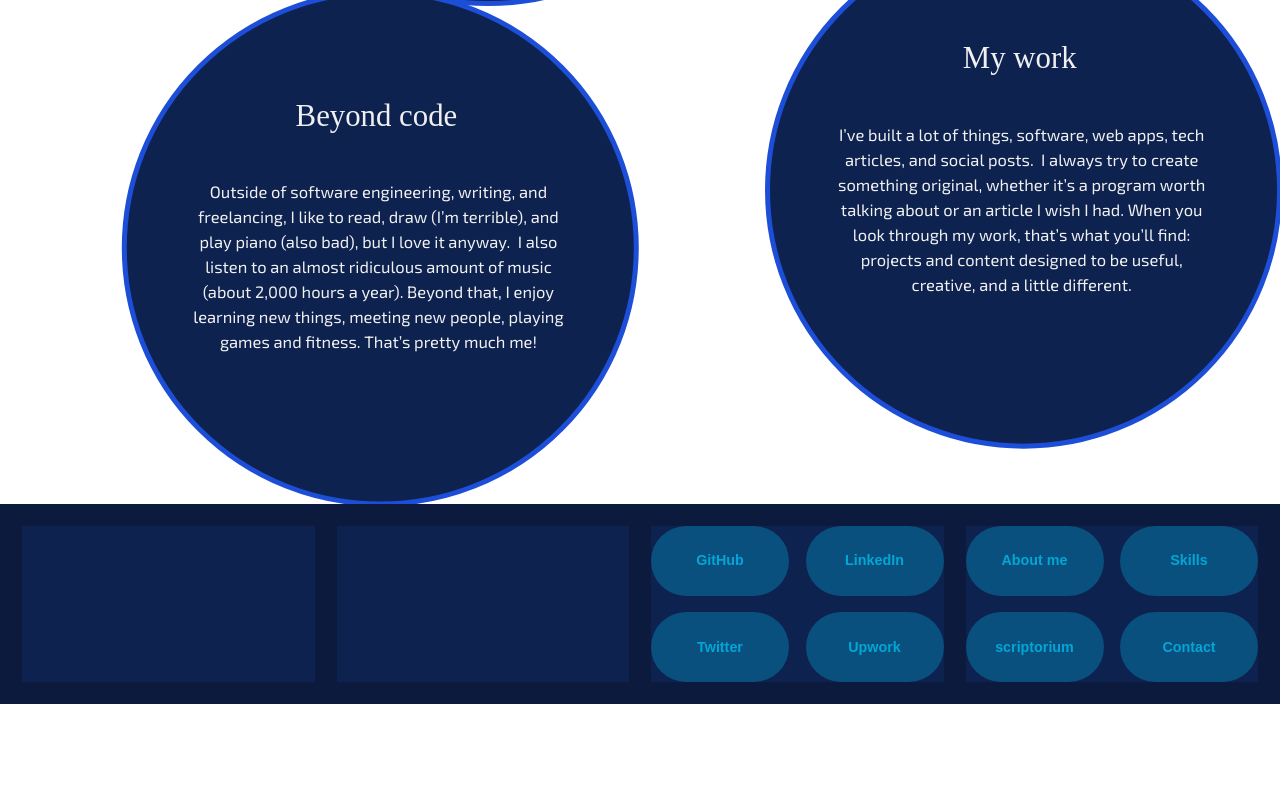
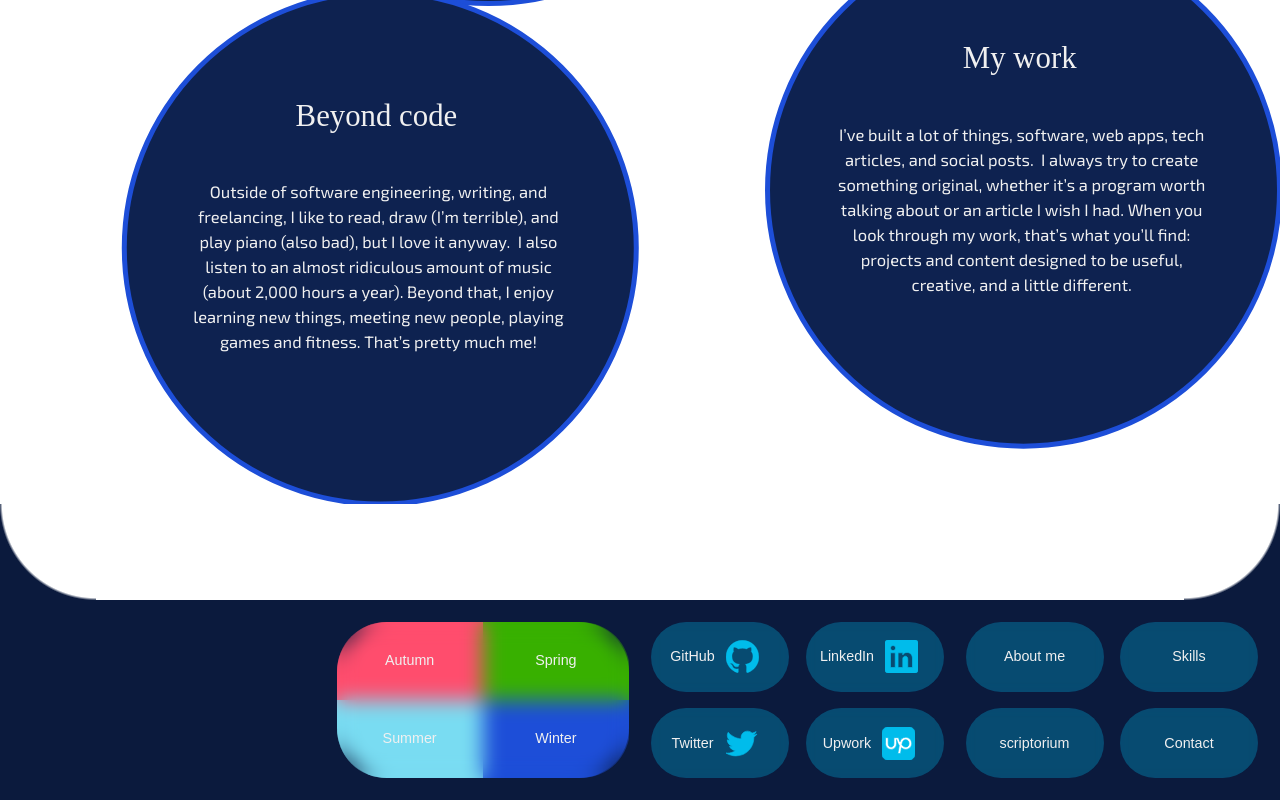
Before and after one commit to TheHeartstriker/Portfolio, a Next.js app in the folder Portfolio/: page / in a window 1280 px wide. Shown: the part 2177-2977 px from the top of the page. Before the commit the page ends 2881 px from the top, so only its background shows below. Built offline with nearby package versions, Linux system fonts and the light colour scheme; a web font is replaced by a local one.

Commit message:
Mostly done footer
The footer is mostly done the shape or outline is complete along with a good portion of the content. The functionality is incomplete though.

```diff
--- a/Portfolio/public/icons/Github.jsx
+++ b/Portfolio/public/icons/Github.jsx
@@ -10,7 +10,7 @@ function Github() {
         fillRule="evenodd"
         clipRule="evenodd"
         d="M48.854 0C21.839 0 0 22 0 49.217c0 21.756 13.993 40.172 33.405 46.69 2.427.49 3.316-1.059 3.316-2.362 0-1.141-.08-5.052-.08-9.127-13.59 2.934-16.42-5.867-16.42-5.867-2.184-5.704-5.42-7.17-5.42-7.17-4.448-3.015.324-3.015.324-3.015 4.934.326 7.523 5.052 7.523 5.052 4.367 7.496 11.404 5.378 14.235 4.074.404-3.178 1.699-5.378 3.074-6.6-10.839-1.141-22.243-5.378-22.243-24.283 0-5.378 1.94-9.778 5.014-13.2-.485-1.222-2.184-6.275.486-13.038 0 0 4.125-1.304 13.426 5.052a46.97 46.97 0 0 1 12.214-1.63c4.125 0 8.33.571 12.213 1.63 9.302-6.356 13.427-5.052 13.427-5.052 2.67 6.763.97 11.816.485 13.038 3.155 3.422 5.015 7.822 5.015 13.2 0 18.905-11.404 23.06-22.324 24.283 1.78 1.548 3.316 4.481 3.316 9.126 0 6.6-.08 11.897-.08 13.526 0 1.304.89 2.853 3.316 2.364 19.412-6.52 33.405-24.935 33.405-46.691C97.707 22 75.788 0 48.854 0z"
-        fill="#64ffdb"
+        fill="currentColor"
       />
     </svg>
   );
--- /dev/null
+++ b/Portfolio/public/logo-linkedin.jsx
@@ -0,0 +1,25 @@
+function LogoLinkedIn() {
+  return (
+    <svg
+      width="50"
+      height="50"
+      viewBox="0 0 50 50"
+      fill="none"
+      xmlns="http://www.w3.org/2000/svg"
+    >
+      <g clipPath="url(#clip0_460_19)">
+        <path
+          d="M46.0011 0H4.2723C1.99219 0 0 1.64062 0 3.89398V45.7155C0 47.981 1.99219 50 4.2723 50H45.9887C48.2811 50 49.9999 47.9676 49.9999 45.7155V3.89398C50.0133 1.64062 48.2811 0 46.0011 0ZM15.4989 41.6774H8.33592V19.4063H15.4989V41.6774ZM12.1652 16.0201H12.1138C9.82141 16.0201 8.33704 14.3136 8.33704 12.1775C8.33704 10.0022 9.86049 8.33593 12.2042 8.33593C14.548 8.33593 15.9821 9.98995 16.0335 12.1775C16.0323 14.3136 14.548 16.0201 12.1652 16.0201ZM41.6773 41.6774H34.5145V29.5C34.5145 26.5826 33.4721 24.5893 30.8804 24.5893C28.9007 24.5893 27.7288 25.9286 27.2076 27.2333C27.0123 27.7019 26.9597 28.3405 26.9597 28.9921V41.6774H19.7969V19.4063H26.9597V22.5055C28.0021 21.0212 29.6304 18.885 33.4197 18.885C38.1216 18.885 41.6785 21.9843 41.6785 28.6662L41.6773 41.6774Z"
+          fill="currentColor"
+        />
+      </g>
+      <defs>
+        <clipPath id="clip0_460_19">
+          <rect width="50" height="50" fill="white" />
+        </clipPath>
+      </defs>
+    </svg>
+  );
+}
+
+export default LogoLinkedIn;
--- /dev/null
+++ b/Portfolio/public/logo-twitter.jsx
@@ -0,0 +1,18 @@
+function TwitterLogo() {
+  return (
+    <svg
+      width="55"
+      height="55"
+      viewBox="0 0 55 55"
+      fill="none"
+      xmlns="http://www.w3.org/2000/svg"
+    >
+      <path
+        d="M53.2813 11.7627C51.3471 12.6031 49.3006 13.1568 47.2065 13.4063C49.4072 12.1176 51.0622 10.0704 51.8611 7.64846C49.7805 8.8651 47.5079 9.71877 45.1408 10.1729C44.1441 9.12821 42.9451 8.29718 41.6174 7.73025C40.2893 7.16331 38.86 6.87234 37.416 6.87502C31.5702 6.87502 26.8393 11.5371 26.8393 17.2842C26.8352 18.0836 26.9269 18.8806 27.1123 19.6582C22.9203 19.4617 18.8155 18.3923 15.0605 16.5186C11.3055 14.6448 7.98304 12.0078 5.30558 8.77639C4.36624 10.3599 3.86948 12.1667 3.86719 14.0078C3.86719 17.6172 5.7503 20.8076 8.59375 22.6768C6.90908 22.6368 5.25894 22.1909 3.7834 21.377V21.5059C3.7834 26.5547 7.43575 30.7548 12.2697 31.7109C11.3607 31.9532 10.424 32.076 9.48319 32.0762C8.81565 32.0774 8.14963 32.0125 7.49483 31.8828C8.83866 36.0186 12.7499 39.0264 17.383 39.1123C13.6183 42.0138 8.99617 43.5818 4.24316 43.5703C3.39948 43.5692 2.55661 43.5187 1.71875 43.42C6.55401 46.5075 12.1746 48.1406 17.9115 48.125C37.3936 48.125 48.037 32.2589 48.037 18.4981C48.037 18.0469 48.0251 17.5957 48.0035 17.1553C50.0695 15.6858 51.8565 13.8597 53.2813 11.7627Z"
+        fill="currentColor"
+      />
+    </svg>
+  );
+}
+
+export default TwitterLogo;
--- /dev/null
+++ b/Portfolio/public/upwork-roundedsquare.jsx
@@ -0,0 +1,29 @@
+function UpworkRoundedsquare() {
+  return (
+    <svg
+      width="50"
+      height="50"
+      viewBox="0 0 50 50"
+      fill="none"
+      xmlns="http://www.w3.org/2000/svg"
+    >
+      <g clipPath="url(#clip0_460_14)">
+        <path
+          d="M9.212 0.0200195C4.124 0.0200195 0 4.1607 0 9.26861V40.7314C0 45.8393 4.125 49.98 9.213 49.98H40.787C45.875 49.98 50 45.8393 50 40.7314V9.26861C50 4.1607 45.875 0.0200195 40.787 0.0200195H9.212Z"
+          fill="currentColor"
+        />
+        <path
+          d="M35.9662 30.3676C32.8552 30.3676 30.7972 27.9685 30.2212 27.0353C30.9572 21.139 33.1142 19.2805 35.9662 19.2805C38.7842 19.2805 40.9792 21.5317 40.9792 24.824C40.9792 28.1164 38.7842 30.3676 35.9662 30.3676ZM35.9662 15.6614C30.8952 15.6614 28.0532 18.9657 27.2412 22.368C26.3172 20.6354 25.6372 18.3173 25.1012 16.163H18.0922V24.88C18.0922 28.0475 16.6542 30.3826 13.8332 30.3826C11.0122 30.3826 9.39623 28.0475 9.39623 24.881L9.42623 16.163H5.38623V24.88C5.38623 27.425 6.21223 29.7321 7.71223 31.3788C9.26023 33.0754 11.3762 33.9717 13.8312 33.9717C18.7092 33.9717 22.1122 30.2337 22.1122 24.883V19.0257C22.6262 20.9531 23.8322 24.6602 26.1532 27.9106L23.9852 40.2447H28.0932L29.5242 31.4997C29.9942 31.8884 30.4922 32.2401 31.0142 32.5539C32.3836 33.4235 33.9615 33.9097 35.5832 33.9617H35.5912C35.7122 33.9617 35.8352 33.9687 35.9602 33.9687C40.9892 33.9687 44.9942 30.0778 44.9942 24.833C44.9952 19.5852 40.9942 15.6614 35.9662 15.6614Z"
+          fill="white"
+        />
+      </g>
+      <defs>
+        <clipPath id="clip0_460_14">
+          <rect width="50" height="50" fill="white" />
+        </clipPath>
+      </defs>
+    </svg>
+  );
+}
+
+export default UpworkRoundedsquare;
--- a/Portfolio/src/components/footer/footer.css
+++ b/Portfolio/src/components/footer/footer.css
@@ -1,3 +1,4 @@
+/* Main container */
 .footer-container {
   background-color: var(--color-4);
   z-index: 10;
@@ -9,25 +10,64 @@
   align-items: center;
   padding: var(--space-4);
   gap: var(--space-4);
+  z-index: 5;
 }
 
+/* Container for borders */
+.container-for-corners {
+  width: 100%;
+  height: auto;
+  display: flex;
+}
+/* Square of the corner shape */
+.corner-square {
+  position: relative;
+  width: 7.5vw;
+  height: 7.5vw;
+  background-color: var(--color-4);
+  z-index: 1;
+  pointer-events: none;
+  z-index: 10;
+  mask-image: radial-gradient(circle at 100% 0%, transparent 69%, black 71%);
+  -webkit-mask-image: radial-gradient(
+    circle at 100% 0%,
+    transparent 69%,
+    black 71%
+  );
+}
+/* Settings for each corner square */
+.corner-square:nth-child(2) {
+  margin-left: auto;
+  transform: rotate(270deg);
+}
+
+/* Containers for footer content */
 .footer-content-container {
-  background-color: var(--color-3);
   height: 100%;
   flex: 1;
   display: grid;
   padding: 0;
   gap: var(--space-3);
+  position: relative;
   grid-template-columns: repeat(2, 1fr);
 }
 
+.footer-content-container h5 {
+  color: var(--color-1);
+  font-size: 1.3rem;
+  font-weight: 500;
+  margin: 0;
+  text-align: center;
+  z-index: 10;
+  color: var(--font-high);
+}
+/* For the two pill containers / content */
 .blue-pill {
-  font-size: 1.3rem;
-  width: 100%;
-  height: 100%;
+  width: auto;
+  height: auto;
   border-radius: 100px;
   margin: 0;
-  color: rgba(0, 188, 235, 0.8);
+  color: var(--color-1);
   background-color: var(--opacity-color-1-3);
   display: flex;
   justify-content: center;
@@ -38,3 +78,61 @@
   position: relative;
   z-index: 1;
 }
+
+.blue-pill svg {
+  width: 3rem;
+  height: 3rem;
+  margin: var(--space-2);
+  color: var(--color-1);
+  stroke: var(--color-1);
+}
+
+.blue-pill svg path {
+  color: var(--color-1);
+}
+/* For the theme container / content */
+
+.footer-content-container span {
+  width: 100%;
+  height: 100%;
+  position: relative;
+  display: flex;
+  justify-content: center;
+  align-items: center;
+  font-size: 1.5rem;
+}
+.footer-content-container:nth-child(2) {
+  gap: 0;
+}
+.footer-content-container:nth-child(2)::before {
+  content: "";
+  position: absolute;
+  top: 0;
+  left: 0;
+  width: 100%;
+  height: 100%;
+  backdrop-filter: blur(10px);
+  -webkit-backdrop-filter: blur(10px);
+  border-radius: 49px;
+  z-index: 5;
+}
+/* Autumn */
+.footer-theme-element:nth-child(1) {
+  border-top-left-radius: 50px;
+  background-color: #ff4d6d;
+}
+/* Spring */
+.footer-theme-element:nth-child(2) {
+  border-top-right-radius: 50px;
+  background-color: #38b000;
+}
+/* Summer */
+.footer-theme-element:nth-child(3) {
+  border-bottom-left-radius: 50px;
+  background-color: #79dcf2;
+}
+/* Winter */
+.footer-theme-element:nth-child(4) {
+  border-bottom-right-radius: 50px;
+  background-color: #1d4ed8;
+}
--- a/Portfolio/src/components/footer/footer.jsx
+++ b/Portfolio/src/components/footer/footer.jsx
@@ -1,26 +1,53 @@
 import "./footer.css";
+import LogoLinkedIn from "/public/logo-linkedin";
+import TwitterLogo from "/public/logo-twitter";
+import UpworkRoundedsquare from "/public/upwork-roundedsquare";
+import GitHubLogo from "/public/icons/Github";
 function Footer() {
   const navPages = ["About me", "Skills", "scriptorium", "Contact"];
   const socials = ["GitHub", "LinkedIn", "Twitter", "Upwork"];
 
   return (
     <>
-      <div className="container-for-corners"></div>
+      <div className="container-for-corners">
+        <span className="corner-square "></span>
+        <span className="corner-square "></span>
+      </div>
       <footer className="footer-container">
         <div className="footer-content-container"></div>
-        <div className="footer-content-container"></div>
+        {/* Theme container */}
+        <div className="footer-content-container">
+          <span className="footer-theme-element">
+            <h5>Autumn</h5>
+          </span>
+          <span className="footer-theme-element">
+            <h5>Spring</h5>
+          </span>
+          <span className="footer-theme-element">
+            <h5>Summer</h5>
+          </span>
+          <span className="footer-theme-element">
+            <h5>Winter</h5>
+          </span>
+        </div>
         {/* Pill container's */}
+        {/* Socials */}
         <div className="footer-content-container">
           {socials.map((social, index) => (
             <div key={index} className="blue-pill">
-              <h4>{social}</h4>
+              <h5>{social}</h5>
+              {social === "GitHub" && <GitHubLogo />}
+              {social === "LinkedIn" && <LogoLinkedIn />}
+              {social === "Twitter" && <TwitterLogo />}
+              {social === "Upwork" && <UpworkRoundedsquare />}
             </div>
           ))}
         </div>
+        {/* Navigation Pages */}
         <div className="footer-content-container">
           {navPages.map((page, index) => (
             <div key={index} className="blue-pill">
-              <h4>{page}</h4>
+              <h5>{page}</h5>
             </div>
           ))}
         </div>
```
